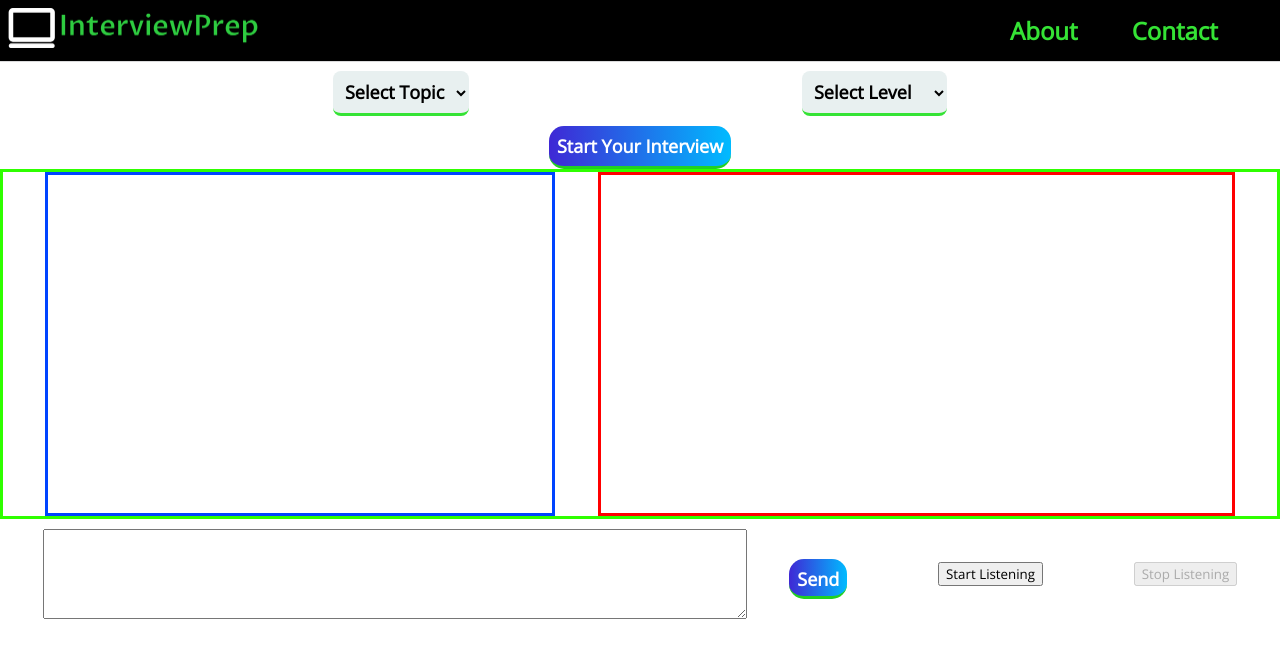
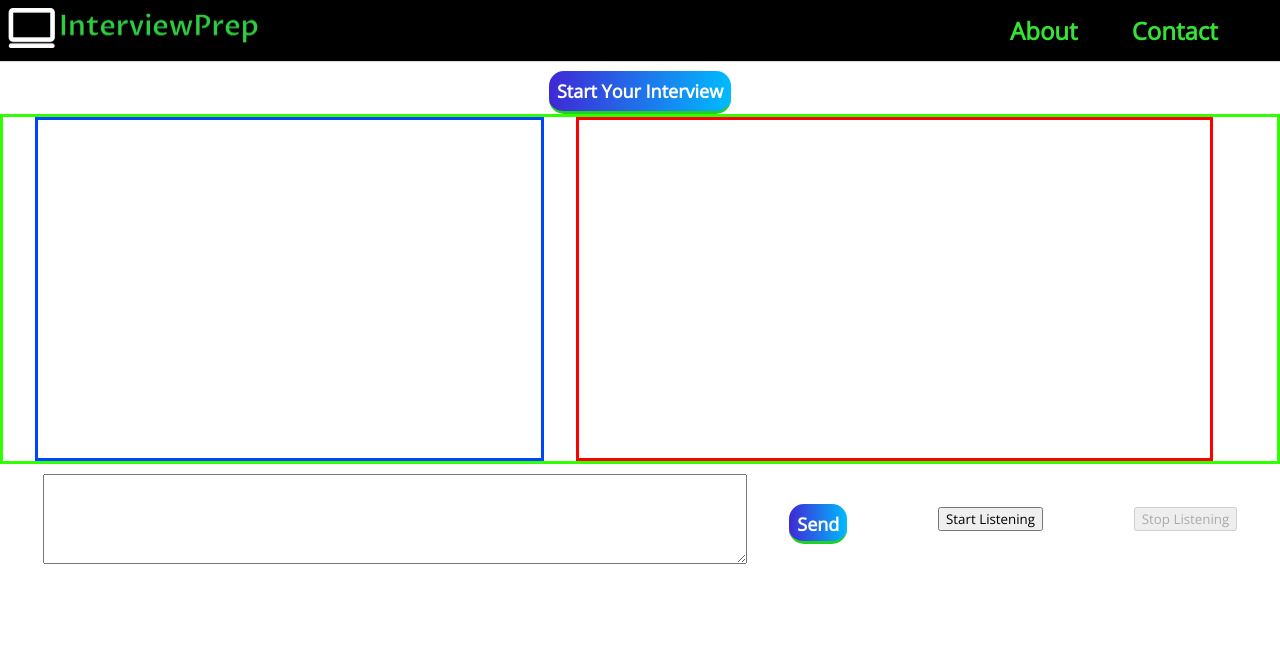
Before and after one commit to venkat88676/InterviewIQ, a React (Create React App) app in the folder frontend/: page / in a window 1280 px wide. Shown: the top 658 px of the page. Built offline with nearby package versions, Linux system fonts and the light colour scheme.

Commit message:
working on feedback

```diff
--- a/frontend/src/App.jsx
+++ b/frontend/src/App.jsx
@@ -1,89 +1,70 @@
 import { useState } from 'react';
 import './App.css';
-// import CameraApp from './Camera';
-
 import Navbar from './Navbar';
 import VoiceToText from './VoiceToText';
 
+function App() {
+  const [topic, setTopic] = useState("node");
+  const [level, setLevel] = useState("beginner");
+  const [question, setQuestion] = useState("");
+  const [feedback, setFeedback] = useState("");
+  const [finalOutput, setFinalOutput] = useState([]);
 
-function App() {
-  const [topic, setTopic] = useState("node")
-  const [level, setLevel] = useState("beginner")
-  const [question, setQuestion] = useState("")
-  function getQuestion(){
+  function getQuestion() {
+    setFeedback(""); // Clear the feedback when a new question is obtained
+    let payload = { level, topic };
+    fetch("http://localhost:8800/getQuestion", {
+      method: "POST",
+      headers: {
+        "Content-Type": "application/json",
+      },
+      body: JSON.stringify(payload),
+    })
+      .then((res) => res.json())
+      .then((data) => {
+        console.log(data);
+        setQuestion(data.question);
 
-    let payload={level,topic}
-    // console.log(payload)
-    fetch("http://localhost:8800/getQuestion",{
-      method:"POST",
-      headers:{
-        "content-type":"application/json"
-      },
-      body:JSON.stringify(payload)
-    })
-    .then((res)=>{
-        return res.json();
-    })
-    .then((data)=>{
-        console.log(data);
-        setQuestion(data.question)
-        let questionScreen=document.getElementById("questionScreen");
-        let questionDiv=document.createElement("div");
-        questionDiv.setAttribute("class","questionDiv");
-        let question=document.createElement("p");
-        question.innerText=data.question;
-        questionDiv.append(question);
-        questionScreen.append(questionDiv)
-
-    })
+        const newQuestion = { type: "question", content: data.question };
+        setFinalOutput([...finalOutput, newQuestion]);
+      });
   }
 
-  function getFeedback(feedback){
-    console.log("from parent",feedback)
+  function getFeedback(response) {
+    console.log("from parent", response.feedback);
+
+    setFeedback(response.feedback);
   }
 
   return (
     <>
-    <Navbar></Navbar>
+      <Navbar />
       <div id='mainBody'>
-
-      <div id='selectCont' >
-        <select  id="topic" onChange={(e)=>setTopic(e.target.value)}>
-          <option value="">Select Topic</option>
-          <option value="react">React</option>
-          <option value="node">Node</option>
-          <option value="java">Java</option>
-          <option value="javascript">JavaScript</option>
-        </select>
-        <select  id="level" onChange={(e)=>setLevel(e.target.value)}>
-          <option value="">Select Level</option>
-          <option value="beginner">Beginner</option>
-          <option value="intermediate">Intermediate</option>
-          <option value="advance">Advance</option>
-        </select>
+        <div id='selectCont'>
+          {/* ... (unchanged) */}
         </div>
-
         <div id='start'>
           <button id='startBtn' onClick={getQuestion}>Start Your Interview</button>
         </div>
-
         <div id='interviewCont'>
           <div id='cameraCont'>
-          {/* <CameraApp></CameraApp> */}
+            {/* ... (unchanged) */}
           </div>
           <div id='questionScreen'>
+            {finalOutput.map((item, index) => (
+              <div key={index} className={item.type}>
+                {item.content}
+              </div>
+            ))}
+            <p>{feedback}</p>
+          </div>
+          <div id='feedback'>
 
           </div>
         </div>
-
-      <div >
-
-         <VoiceToText question={question} getFeedback={getFeedback}/>
-
+        <div>
+          <VoiceToText question={question} getFeedback={getFeedback} />
         </div>
-
-
-
       </div>
     </>
   );
--- a/frontend/src/VoiceToText.jsx
+++ b/frontend/src/VoiceToText.jsx
@@ -23,8 +23,9 @@ function VoiceToText({question,getFeedback}) {
     })
     .then((res)=>res.json())
     .then((data)=>{
+      console.log("from child",data)
       getFeedback(data)
-      console.log("from child",data)
+
     })
     .catch((error)=>{
       console.log(error)
```
Also changed, not shown: 1 other file (tests, documents, lock files or other folders). Lines whose indentation alone changed are shown as unchanged.
